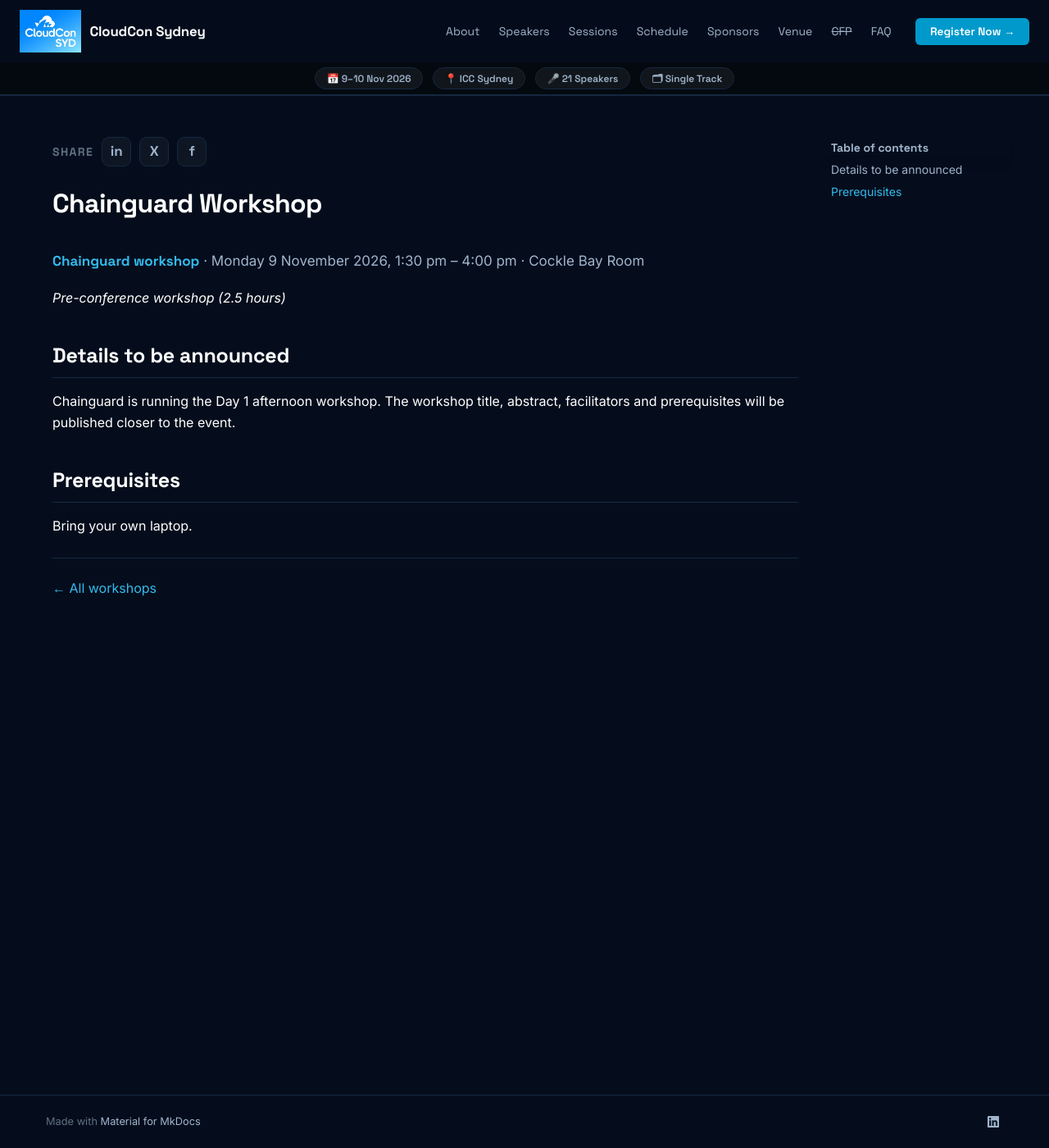
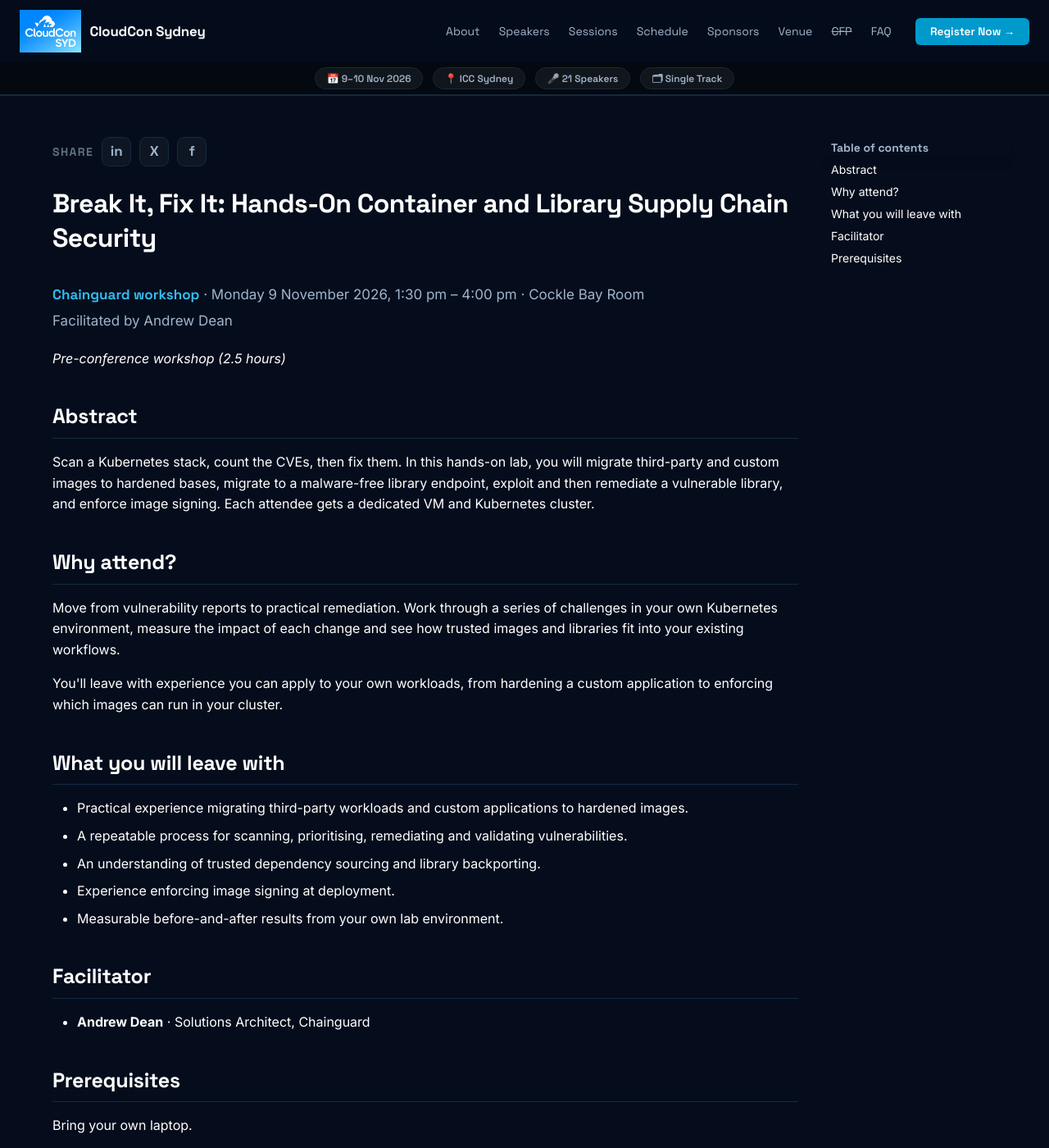
Before and after one commit to cloudconau/site, an MkDocs documentation site: the page built from docs/abstracts/2026/ChainguardWorkshop.md, in a window 1280 px wide and 1400 px high. Shown: the whole window at 82% size. Built offline with MkDocs 1.6.1 and Material for MkDocs 9.7.7, drawn with Linux system fonts in a browser that asks for light colours.

Commit message:
Add the Chainguard workshop details
Replaces the Day 1 afternoon placeholder ("title, abstract and
prerequisites will be announced closer to the event") with the details
from Chainguard:

  Break It, Fix It: Hands-On Container and Library Supply Chain Security
  Andrew Dean, Solutions Architect, Chainguard

The workshop page gets the abstract, the "Why attend?" section, the five
takeaways and the facilitator. The homepage card, the Day 1 schedule row,
the agenda page and the speakers page table all carry the new title and
facilitator.

"VM/K8 cluster" in the supplied abstract reads as "VM and Kubernetes
cluster" on the page.

```diff
--- a/docs/abstracts/2026/ChainguardWorkshop.md
+++ b/docs/abstracts/2026/ChainguardWorkshop.md
@@ -1,25 +1,43 @@
 ---
-title: "Chainguard Workshop"
-description: "A hands-on pre-conference workshop from Chainguard on Day 1 of CloudCon Sydney 2026. Workshop details to be announced."
+title: "Break It, Fix It: Hands-On Container and Library Supply Chain Security"
+description: "Scan a Kubernetes stack, count the CVEs, then fix them. A hands-on container and library supply chain security lab from Chainguard, with a dedicated cluster for every attendee."
 image: "images/sponsors/chainguard.png"
 card: "summary"
 ---
 
 <div class="cc-header-row" markdown>
-<div class="cc-share-row"><span class="cc-share-label">Share</span><a class="cc-share cc-share--li" href="https://www.linkedin.com/sharing/share-offsite/?url=https%3A%2F%2Fcloudcon.au%2Fabstracts%2F2026%2FChainguardWorkshop%2F" target="_blank" rel="noopener" aria-label="Share on LinkedIn">in</a><a class="cc-share cc-share--x" href="https://twitter.com/intent/tweet?url=https%3A%2F%2Fcloudcon.au%2Fabstracts%2F2026%2FChainguardWorkshop%2F&amp;text=Chainguard%20workshop%20at%20CloudCon%20Sydney%202026" target="_blank" rel="noopener" aria-label="Share on X">X</a><a class="cc-share cc-share--fb" href="https://www.facebook.com/sharer/sharer.php?u=https%3A%2F%2Fcloudcon.au%2Fabstracts%2F2026%2FChainguardWorkshop%2F" target="_blank" rel="noopener" aria-label="Share on Facebook">f</a></div>
+<div class="cc-share-row"><span class="cc-share-label">Share</span><a class="cc-share cc-share--li" href="https://www.linkedin.com/sharing/share-offsite/?url=https%3A%2F%2Fcloudcon.au%2Fabstracts%2F2026%2FChainguardWorkshop%2F" target="_blank" rel="noopener" aria-label="Share on LinkedIn">in</a><a class="cc-share cc-share--x" href="https://twitter.com/intent/tweet?url=https%3A%2F%2Fcloudcon.au%2Fabstracts%2F2026%2FChainguardWorkshop%2F&amp;text=Break%20It%2C%20Fix%20It%3A%20Hands-On%20Container%20and%20Library%20Supply%20Chain%20Security%20%E2%80%94%20Chainguard%20workshop%20at%20CloudCon%20Sydney%202026" target="_blank" rel="noopener" aria-label="Share on X">X</a><a class="cc-share cc-share--fb" href="https://www.facebook.com/sharer/sharer.php?u=https%3A%2F%2Fcloudcon.au%2Fabstracts%2F2026%2FChainguardWorkshop%2F" target="_blank" rel="noopener" aria-label="Share on Facebook">f</a></div>
 </div>
 
-# Chainguard Workshop
+# Break It, Fix It: Hands-On Container and Library Supply Chain Security
 
 <p class="cc-byline" markdown>
-**Chainguard workshop** &middot; Monday 9 November 2026, 1:30 pm &ndash; 4:00 pm &middot; Cockle Bay Room
+**Chainguard workshop** &middot; Monday 9 November 2026, 1:30 pm &ndash; 4:00 pm &middot; Cockle Bay Room<br>Facilitated by Andrew Dean
 </p>
 
 *Pre-conference workshop (2.5 hours)*
 
-## Details to be announced
+## Abstract
 
-Chainguard is running the Day 1 afternoon workshop. The workshop title, abstract, facilitators and prerequisites will be published closer to the event.
+Scan a Kubernetes stack, count the CVEs, then fix them. In this hands-on lab, you will migrate third-party and custom images to hardened bases, migrate to a malware-free library endpoint, exploit and then remediate a vulnerable library, and enforce image signing. Each attendee gets a dedicated VM and Kubernetes cluster.
+
+## Why attend?
+
+Move from vulnerability reports to practical remediation. Work through a series of challenges in your own Kubernetes environment, measure the impact of each change and see how trusted images and libraries fit into your existing workflows.
+
+You'll leave with experience you can apply to your own workloads, from hardening a custom application to enforcing which images can run in your cluster.
+
+## What you will leave with
+
+- Practical experience migrating third-party workloads and custom applications to hardened images.
+- A repeatable process for scanning, prioritising, remediating and validating vulnerabilities.
+- An understanding of trusted dependency sourcing and library backporting.
+- Experience enforcing image signing at deployment.
+- Measurable before-and-after results from your own lab environment.
+
+## Facilitator
+
+- **Andrew Dean** &middot; Solutions Architect, Chainguard
 
 ## Prerequisites
 
```
Also changed, not shown: docs/agenda.md (+1 -1 lines), docs/index.html (+5 -5 lines), docs/speakers.md (+1 -1 lines).
